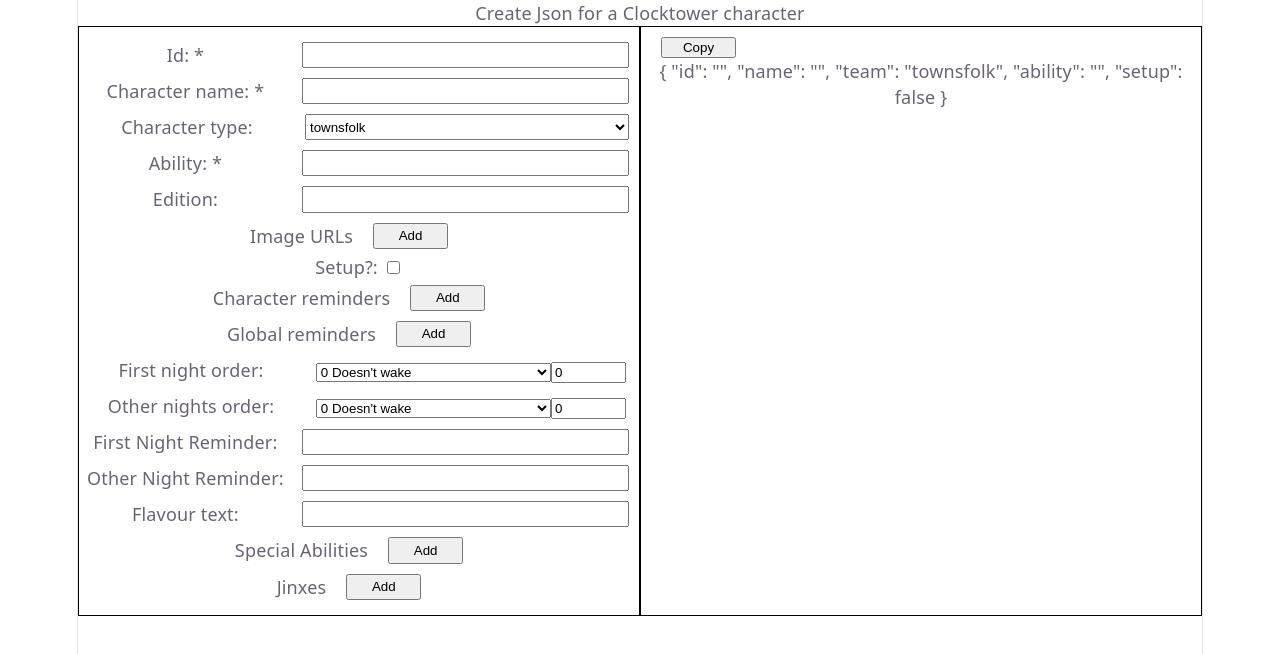
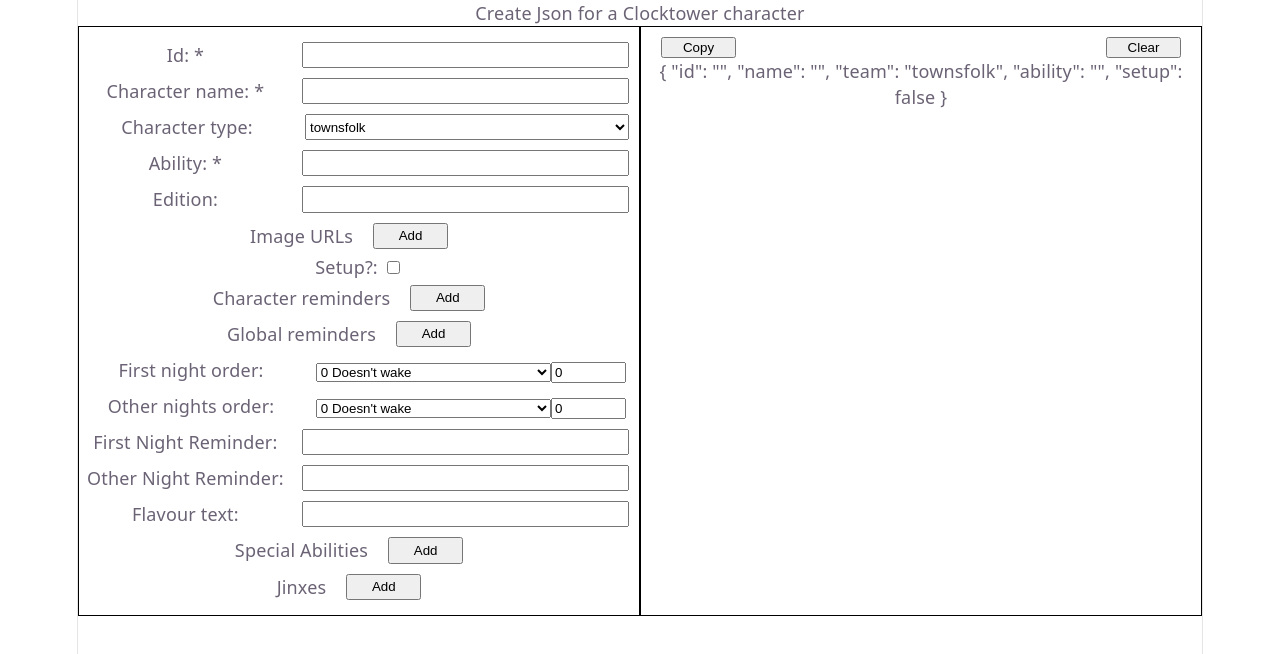
Before and after one commit to rebeccabex/clocktower-apps, a React (Vite) app in the folder clocktower-apps/: page / in a window 1280 px wide. Shown: the top 654 px of the page. Built offline with nearby package versions, Linux system fonts and the light colour scheme.

Commit message:
Added clear button

```diff
--- a/clocktower-apps/src/CharacterJsonCreatorPage.tsx
+++ b/clocktower-apps/src/CharacterJsonCreatorPage.tsx
@@ -133,6 +133,10 @@
 
   const copyJsonToClipboard = () => {
     navigator.clipboard.writeText(characterJsonString);
+  };
+
+  const clearCharacter = () => {
+    setCharacterObject(emptyBotCCharacter);
   };
 
   return (
@@ -291,7 +295,10 @@
           />
         </InputColumn>
         <OutputColumn>
-          <Button onClick={copyJsonToClipboard} label="Copy" />
+          <ButtonContainer>
+            <Button onClick={copyJsonToClipboard} label="Copy" />
+            <Button onClick={clearCharacter} label="Clear" />
+          </ButtonContainer>
           {characterJsonString}
         </OutputColumn>
       </PageLayout>
@@ -319,3 +326,9 @@
   width: 50%;
   padding: 10px 0;
 `;
+
+const ButtonContainer = styled.div`
+  display: flex;
+  flex-direction: row;
+  justify-content: space-between;
+`;
--- a/clocktower-apps/src/hooks/useCharacterState.tsx
+++ b/clocktower-apps/src/hooks/useCharacterState.tsx
@@ -8,12 +8,7 @@
 export default function useCharacterState(
   key: string,
   initialValue: BotCCharacter,
-): [
-  BotCCharacter,
-  (value: BotCCharacter) => void,
-  string,
-  // (value: string) => void,
-] {
+): [BotCCharacter, (value: BotCCharacter) => void, string] {
   const [state, setInternalState] = useState(initialValue);
   const characterString = convertCharacterToJson(state);
 
```
